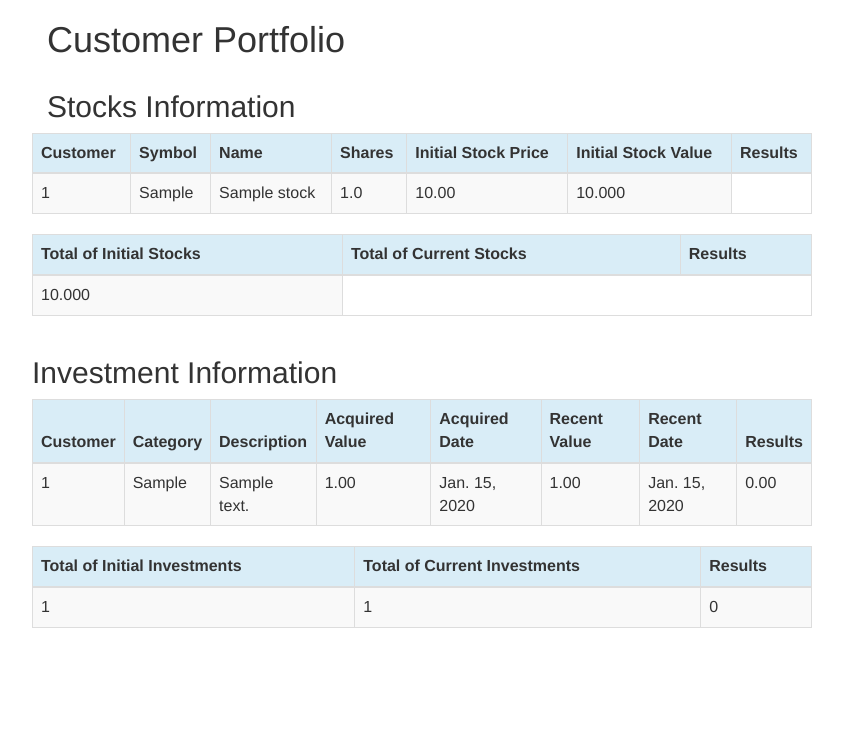
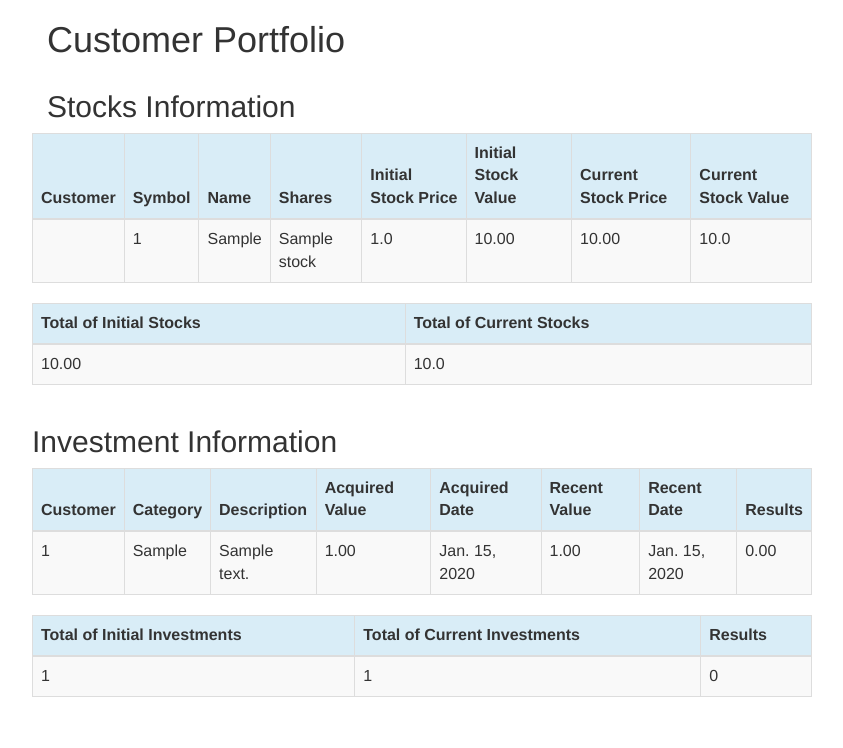
Before and after one commit to JeremySmith11/eagleServices, a Django app: page /customer/1/portfolio/ in a window 1280 px wide. Shown: the part 52-800 px from the top of the page, without its empty margins (23-866 px from the left). Run offline with Django 3.2, Linux system fonts and the light colour scheme; a user stored in the database is signed in; tables that the repository leaves empty hold one stand-in row (values such as "Sample post"); a database or web service that is not in the repository returns one stand-in record (values such as "Sample title"); data that the repository does not hold is empty; some libraries are stand-ins or nearby versions.

Commit message:
Summary Page changes

```diff
--- a/portfolio/models.py
+++ b/portfolio/models.py
@@ -70,7 +70,8 @@ class Stock(models.Model):
         return str(self.customer)
 
     def initial_stock_value(self):
-        return self.shares * self.purchase_price
+        stocktest = self.shares * self.purchase_price
+        return round(stocktest, 2)
 
     def current_stock_price(self):
         symbol_f = str(self.symbol)
--- a/portfolio/templates/portfolio/portfolio.html
+++ b/portfolio/templates/portfolio/portfolio.html
@@ -17,18 +17,20 @@
             <th>Shares</th>
             <th>Initial Stock Price</th>
             <th>Initial Stock Value</th>
-            <th>Results</th>
+            <th>Current Stock Price</th>
+            <th>Current Stock Value</th>
         </tr>
         </thead>
         <tbody>
         {% for stock in stocks %}
-            <tr>
+            <td>
                 <td>{{ stock.customer }}</td>
                 <td>{{ stock.symbol }}</td>
                 <td>{{ stock.name }}</td>
                 <td>{{ stock.shares|intcomma }}</td>
                 <td>{{ stock.purchase_price|intcomma }}</td>
                 <td>{{ stock.initial_stock_value|intcomma}}</td>
+                <td>{{ stock.current_stock_price|intcomma}}</td>
             </tr>
         {% endfor %}
         </tbody>
@@ -38,12 +40,12 @@
         <tr class="bg-info">
             <th>Total of Initial Stocks</th>
             <th>Total of Current Stocks</th>
-            <th>Results</th>
         </tr>
         </thead>
         <tbody>
             <tr>
                 <td>{{ sum_of_initial_stock_value|intcomma }}</td>
+                <td>{{ sum_current_stocks_value }}</td>
             </tr>
         </tbody>
     </table>
--- a/portfolio/views.py
+++ b/portfolio/views.py
@@ -168,15 +168,15 @@ def portfolio(request, pk):
                                                         'stocks': stocks,
                                                         'sum_acquired_value': sum_acquired_value,
                                                         'sum_recent_value': sum_recent_value,
-                                                        'overall_investment_results': overall_investment_results,
                                                         'sum_current_stocks_value': sum_current_stocks_value,
-                                                        'sum_of_initial_stock_value': sum_of_initial_stock_value, })
+                                                        'sum_of_initial_stock_value': sum_of_initial_stock_value,
+                                                        'overall_investment_results': overall_investment_results, })
 
 
 # List at the end of the views.py
 # Lists all customers
 class CustomerList(APIView):
-    def get(self,request):
+    def get(self, request):
         customers_json = Customer.objects.all()
         serializer = CustomerSerializer(customers_json, many=True)
         return Response(serializer.data)
```
